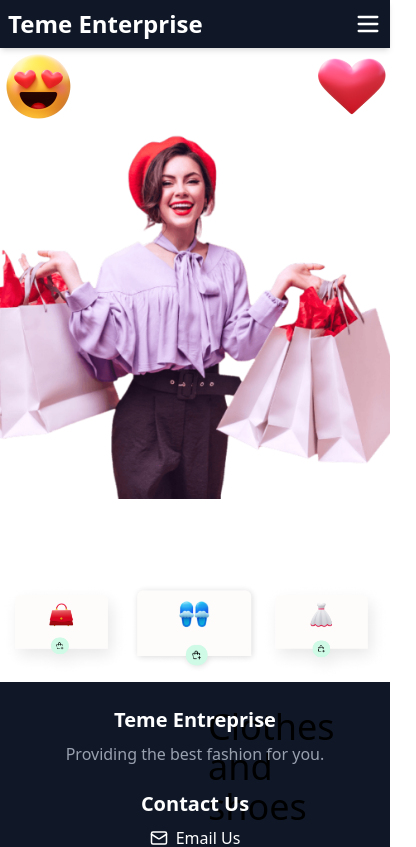
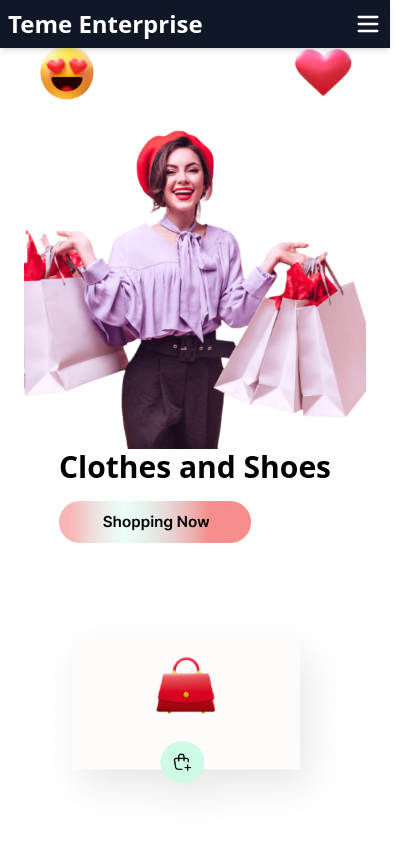
Before and after one commit to MUGWANEZAMANZI/lili, a React (Vite) app in the folder teme-entreprise/: page / in a window 390 px wide. Shown: the top 847 px of the page, 416 px wide, since content can reach past the window. Built offline with nearby package versions, Linux system fonts and the light colour scheme.

Commit message:
Fixed blank screen ans responsive header

```diff
--- a/teme-entreprise/src/Components/Header.jsx
+++ b/teme-entreprise/src/Components/Header.jsx
@@ -7,7 +7,7 @@ function Header() {
     const [menuOpen, setMenuOpen] = useState(false);
 
     return (
-        <header className="bg-gray-900 p-2 shadow-md">
+        <header className="bg-gray-900 p-2 shadow-md fixed w-full">
             <nav className="container mx-auto flex items-center justify-between">
                 {/* Logo Section */}
                 <div className="text-white text-2xl font-bold">
--- a/teme-entreprise/src/Pages/Home.jsx
+++ b/teme-entreprise/src/Pages/Home.jsx
@@ -1,32 +1,38 @@
 function Home() {
     return (
         <>
-            <div className="w-full h-[535px] flex flex-col sm:flex-row justify-between">
-                <div className="flex flex-col order-2 sm:order-1 p-52">
-                    <p className="text-4xl md:text-2xl">Clothes and shoes</p>
-
-                    <p><img src="shopNow.png" width={303} height={66}/></p>
-                </div>
-                <div className="flex flex-col order-1 sm:order-2">
-                    <div className="flex justify-between">
-                        <img src="/head.png" width={77} height={75}/>
-                        <img src="/heart.png" width={77} height={75}/>
-                    </div>
-                    <img src="/main.png" width="471" height="453"/>
-                </div>
-                </div>
-                <div className="w-full h-[1277] flex justify-between">
-                    <div>
-                        <img src="/bag.png" width={358} height={207} />
-                    </div>
-                    <div>
-                        <img src="/Shoes.png" width={358} height={207} />
-                    </div>
-                    <div>
-                        <img src="/dress.png" width={358} height={207} />
+            {/* Hero Section */}
+            <div className="w-full min-h-[535px] flex flex-col sm:flex-row justify-between items-center px-6 sm:px-16 py-10">
+                {/* Left Content */}
+                <div className="flex flex-col order-2 sm:order-1 text-center sm:text-left">
+                    <p className="text-3xl sm:text-4xl md:text-5xl font-bold">Clothes and Shoes</p>
+                    <div className="mt-4">
+                        <img src="shopNow.png" alt="Shop Now" className="w-48 sm:w-[303px] h-auto"/>
                     </div>
                 </div>
 
+                {/* Right Content */}
+                <div className="flex flex-col order-1 sm:order-2 items-center">
+                    <div className="flex justify-between w-full max-w-xs sm:max-w-sm mb-4">
+                        <img src="/head.png" alt="Head Icon" className="w-16 h-16"/>
+                        <img src="/heart.png" alt="Heart Icon" className="w-16 h-16"/>
+                    </div>
+                    <img src="/main.png" alt="Main Image" className="w-full max-w-[471px] h-auto"/>
+                </div>
+            </div>
+
+            {/* Product Section */}
+            <div className="w-full grid grid-cols-1 sm:grid-cols-3 gap-4 px-6 sm:px-16 py-6">
+                <div className="flex justify-center">
+                    <img src="/bag.png" alt="Bag" className="w-full max-w-xs sm:max-w-sm h-auto"/>
+                </div>
+                <div className="flex justify-center">
+                    <img src="/Shoes.png" alt="Shoes" className="w-full max-w-xs sm:max-w-sm h-auto"/>
+                </div>
+                <div className="flex justify-center">
+                    <img src="/dress.png" alt="Dress" className="w-full max-w-xs sm:max-w-sm h-auto"/>
+                </div>
+            </div>
         </>
     );
 }
```
Also changed, not shown: 1 other file (tests, documents, lock files or other folders).
